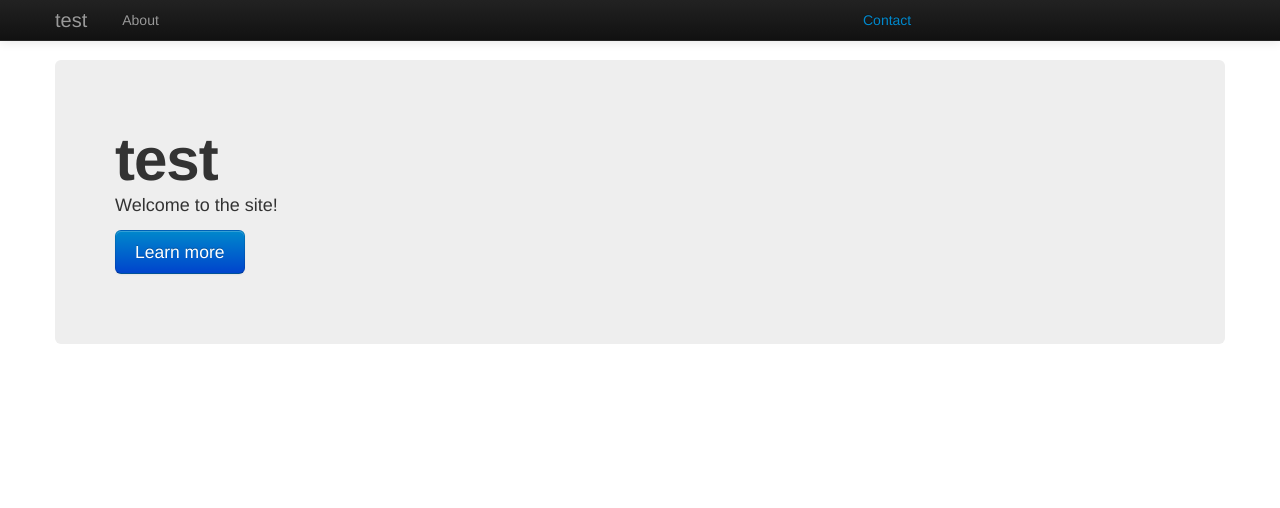
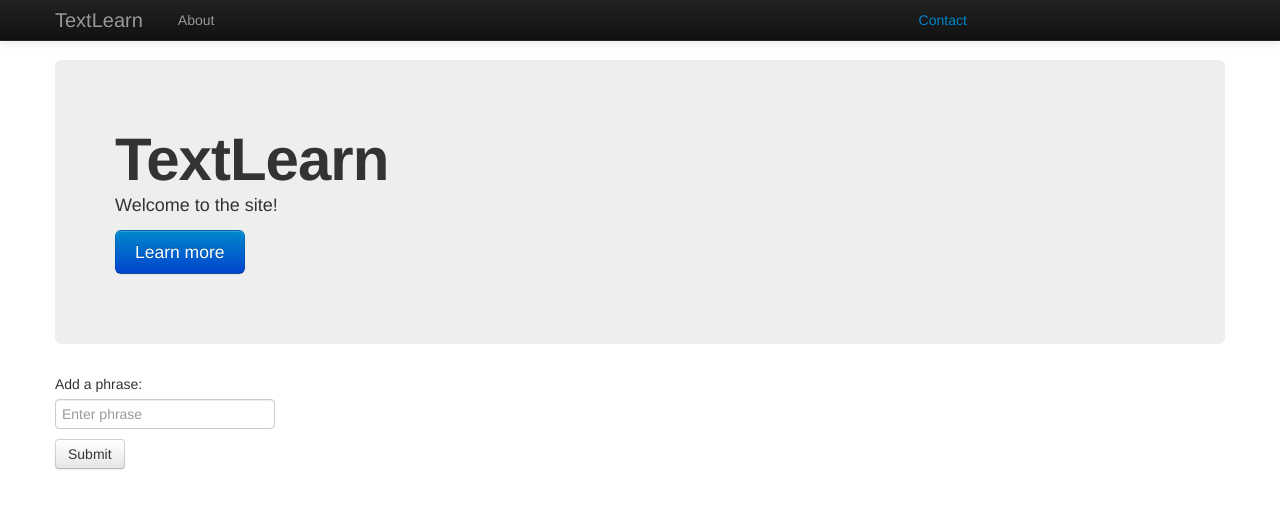
Before and after one commit to rfaulkner/easyML, a Flask app: page / in a window 1280 px wide. Shown: the top 508 px of the page. Run offline with Flask 2, Linux system fonts and the light colour scheme; some libraries are stand-ins or nearby versions.

Commit message:
mod - fix branding, add a form for data ingest.

```diff
--- a/versus/src/web/templates/index_anon.html
+++ b/versus/src/web/templates/index_anon.html
@@ -3,9 +3,17 @@
 {% if error %}<p class="text-warning"><strong>Warning:</strong> {{ error }}</p>{% endif %}
 
 <div class="hero-unit">
-<h1>test</h1>
-  <p class="margin-top:2em">Welcome to the site!</p>
+    <h1>TextLearn</h1>
+    <p class="margin-top:2em">Welcome to the site!</p>
     <p class="margin-top:1em"><a class="btn btn-primary btn-large" href="/about/">Learn more</a></p>
 </div>
 
+<form role="form">
+    <div class="form-group">
+        <label for="phraseInput">Add a phrase:</label>
+        <input type="text" class="form-control" id="phraseInput" placeholder="Enter phrase">
+    </div>
+    <button type="submit" class="btn btn-default">Submit</button>
+</form>
+
 {% endblock %}
--- a/versus/src/web/templates/layout.html
+++ b/versus/src/web/templates/layout.html
@@ -1,7 +1,7 @@
 <!doctype html>
 <html lang="en">
 <head>
-<title>test</title>
+<title>TextLearn</title>
 <link rel="stylesheet" type="text/css" href="{{ url_for('static', filename='css/bootstrap.css') }}">
 <link rel="stylesheet" type="text/css" href="{{ url_for('static', filename='css/site.css') }}">
 <script src="//ajax.googleapis.com/ajax/libs/jquery/1.9.1/jquery.min.js"></script>
@@ -16,7 +16,7 @@
             <span class="icon-bar"></span>
             <span class="icon-bar"></span>
           </a>
-          <a class="brand" href="/">test</a>
+          <a class="brand" href="/">TextLearn</a>
           <div class="nav-collapse collapse">
             <ul class="nav">
               <li><a href="{{ url_for('about') }}">About</a></li>
```
Also changed, not shown: versus/src/web/templates/index.html (+9 -1 lines).
